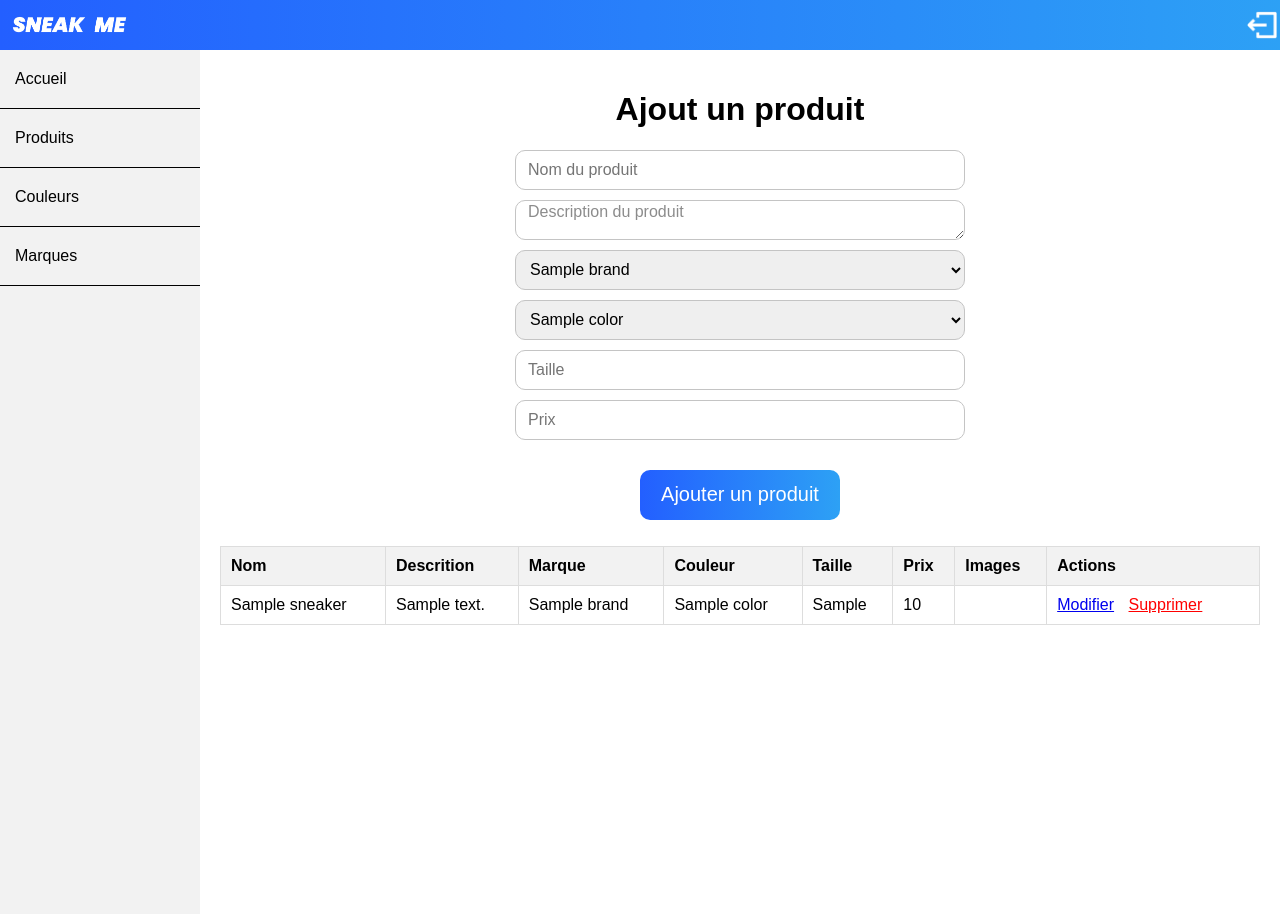
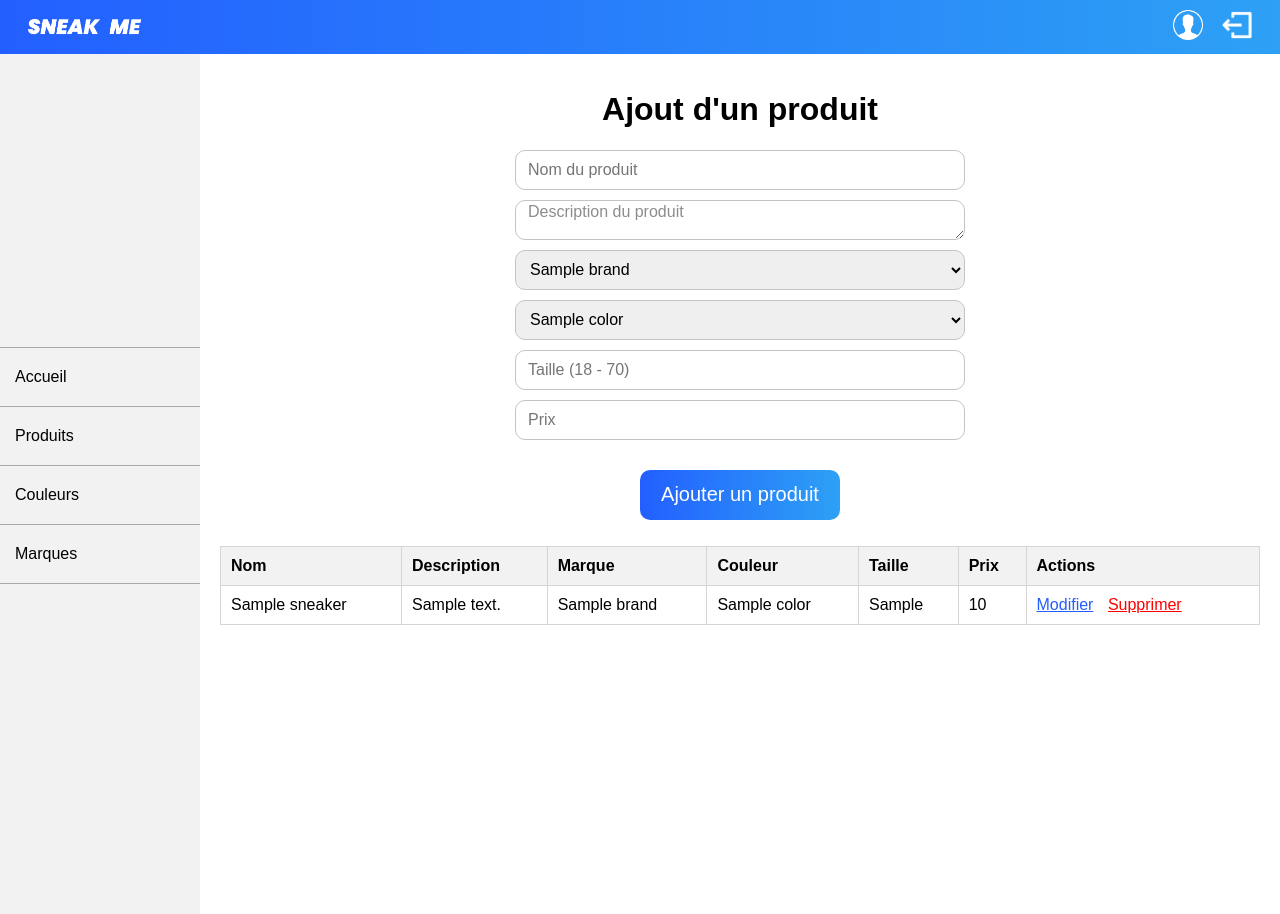
Before and after one commit to FlorianDray/cubeBack, a PHP site: page /products.php in a window 1280 px wide. Run offline with PHP 8.4, Linux system fonts and the light colour scheme; the visitor is signed in with stand-in values (Sample User, id 1); tables that the repository leaves empty or names only in its code hold one stand-in row (values such as "Sample post"); data that the repository does not hold is empty.

Commit message:
css update6

```diff
--- a/brands.php
+++ b/brands.php
@@ -19,6 +19,7 @@ if(!isset($_SESSION['user_id'])){
     <thead>
     <tr>
         <th>Nom</th>
+        <th>Actions</th>
     </tr>
     </thead>
     <tbody>
--- a/colors.php
+++ b/colors.php
@@ -19,6 +19,7 @@ if(!isset($_SESSION['user_id'])){
     <thead>
     <tr>
         <th>Nom</th>
+        <th>Actions</th>
     </tr>
     </thead>
     <tbody>
--- a/formBrand.php
+++ b/formBrand.php
@@ -29,7 +29,7 @@ try {
 }
 ?>
 <form action="" method="post">
-    <h1>Modifier une marque</h1>
+    <h1>Modifier la marque</h1>
     <input name="name" type="text" value="<?php echo $brand['name']; ?>" placeholder="Nouveau nom"  required>
     <button type="submit">Valider</button>
 </form>
--- a/formColor.php
+++ b/formColor.php
@@ -29,7 +29,7 @@ try {
 }
 ?>
 <form action="" method="post">
-    <h1>Modifier une couleur</h1>
+    <h1>Modifier la couleur</h1>
     <input name="name" type="text" value="<?php echo $color['name']; ?>" placeholder="Nouvelle nom"  required>
     <button type="submit">Valider</button>
 </form>
--- a/formProduct.php
+++ b/formProduct.php
@@ -29,7 +29,7 @@ try {
 }
 ?>
 <form action="" method="post">
-    <h1>Modifier un produit</h1>
+    <h1>Modifier le produit</h1>
     <input name="size" type="number" min="18" max="50" value="<?php echo $product['size']; ?>" placeholder="Nouvelle taille" required>
     <input name="price" type="number" min="0" step="0.1" value="<?php echo $product['price']; ?>" placeholder="Nouveau prix" required>
     <button type="submit">Valider</button>
--- a/header.php
+++ b/header.php
@@ -3,15 +3,20 @@
 <?php session_start(); ?>
 <header>
     <div class="barre-haut">
-        <img src="./assets/images/logo-sneak-me-blanc.png" alt="Logo">
-        <a href="./logout.php" class="btn-deconnexion">
-            <img src="./assets/images/deco-bouton.png" alt="Déconnexion">
-        </a>
+        <a href="./index.php"><img src="./assets/images/logo-sneak-me-blanc.png" alt="Logo"></a>
+        <div class="bouton-barre">
+            <a href="./goback.php" class="btn-profil">
+                <img src="./assets/images/image-de-profil-blanc.png" alt="Profil">
+            </a>
+            <a href="./logout.php" class="btn-deconnexion">
+                <img src="./assets/images/deco-bouton.png" alt="Déconnexion">
+            </a>
+        </div>
     </div>
     <div class="contenu-page">
         <div class="menu-lateral">
-            <nav>
-                <a href="./index.php">Accueil</a>
+            <nav class="vertical-center">
+                <a href="./index.php" class="ptiteborder">Accueil</a>
                 <a href="./products.php">Produits</a>
                 <a href="./colors.php">Couleurs</a>
                 <a href="./brands.php">Marques</a>
--- a/products.php
+++ b/products.php
@@ -15,7 +15,7 @@ $colors = getAllColors($conn);
 
 <body>
     <form action="" method="post">
-        <h1>Ajout un produit</h1>
+        <h1>Ajout d'un produit</h1>
         <input name="name" type="text" placeholder="Nom du produit">
         <textarea name="description" placeholder="Description du produit"></textarea>
         <select name="brand">
@@ -28,7 +28,7 @@ $colors = getAllColors($conn);
                 <option value="<?php echo $row['id'] ?>"> <?php echo $row['name'] ?></option>
             <?php } ?>
         </select>
-        <input name="size" type="number" min="18" max="7    0" placeholder="Taille" required>
+        <input name="size" type="number" min="18" max="70" placeholder="Taille (18 - 70)" required>
         <input name="price" type="number" min="0" step="0.1" placeholder="Prix" required>
         <button type="submit">Ajouter un produit</button>
     </form>
@@ -36,12 +36,11 @@ $colors = getAllColors($conn);
         <thead>
             <tr>
                 <th>Nom</th>
-                <th>Descrition</th>
+                <th>Description</th>
                 <th>Marque</th>
                 <th>Couleur</th>
                 <th>Taille</th>
                 <th>Prix</th>
-                <th>Images</th>
                 <th>Actions</th>
             </tr>
         </thead>
@@ -59,7 +58,6 @@ $colors = getAllColors($conn);
                 echo '<td>' . $row['color'] . '</td>';
                 echo '<td>' . $row['size'] . '</td>';
                 echo '<td>' . $row['price'] . '</td>';
-                echo '<td>' . $row['img_path'] . '</td>';
                 echo '<td><a href="./formProduct.php?id=' . $row['id'] . '">Modifier</a> <a href="./action/product/deleteProduct.php?id=' . $row['id'] . '" onclick="return confirm(\'Êtes-vous sûr de vouloir supprimer ce produit ?\')" class="delete-link">Supprimer</a></td>';
                 echo '</tr>';
             }
--- a/register.php
+++ b/register.php
@@ -40,7 +40,7 @@ if ($_SERVER["REQUEST_METHOD"] === "POST") {
         header("Location: login.php");
 		exit;
     } catch (PDOException $e) {
-        echo "La requête d'insertion a échoué : " . $e->getMessage();
+        echo "La requête d'ajout d'utilisateur a échoué : " . $e->getMessage();
     }
 }
 ?>
--- a/style.css
+++ b/style.css
@@ -9,6 +9,14 @@ body {
 
 h1 {
     color: black;
+}
+
+a {
+    color: rgba(35, 95, 255, 1);
+}
+
+a:hover {
+    color: rgb(30, 74, 195);
 }
 
 .error {
@@ -118,17 +126,27 @@ form button:hover {
 
 .barre-haut img {
     width: 120px;
+    margin: 0 0 0 15px;
 }
 
-.btn-deconnexion {
+.btn-deconnexion,
+.btn-profil {
     display: inline-block;
     background: none;
     border: none;
     padding: 0;
+}
+
+.btn-deconnexion {
+    margin: 0 25px 0 0;
+}
+
+.btn-profil {
     margin: 0;
 }
 
-.btn-deconnexion img {
+.btn-deconnexion img,
+.btn-profil img {
     width: 30px;
     height: 30px;
 }
@@ -137,12 +155,24 @@ form button:hover {
     display: flex;
 }
 
+.vertical-center {
+    display: flex;
+    flex-direction: column;
+    justify-content: center;
+    align-items: left;
+    height: 90%;
+}
+
+.ptiteborder {
+    border-top: 1px rgb(170, 170, 170) solid;
+}
+
 .menu-lateral {
     width: 200px;
     height: 100vh;
     background-color: #f2f2f2;
     position: fixed;
-    top: 50px;
+    top: 54px;
     left: 0;
 }
 
@@ -155,7 +185,7 @@ form button:hover {
     text-decoration: none;
     color: #000;
     padding: 20px 0 20px 15px;
-    border-bottom: 1px black solid;
+    border-bottom: 1px rgb(170, 170, 170) solid;
 }
 
 .menu-lateral a:hover {
@@ -175,7 +205,7 @@ form button:hover {
 .product-table td {
     padding: 10px;
     text-align: left;
-    border: 1px solid #ddd;
+    border: 1px solid #d5d5d5;
 }
 
 .product-table th {
@@ -184,13 +214,15 @@ form button:hover {
 }
 
 .product-table tr:nth-child(even) {
-    background-color: #f9f9f9;
+    background-color: #efefef;
 }
 
 .product-table a {
     margin-right: 10px;
 }
 
-a.delete-link {
+/* MODIFIER */
+
+.delete-link {
     color: red;
 }
```
Also changed, not shown: updateProduct.php (deleted, +0 -35 lines), assets/images/image-de-profil-blanc.png (added).
